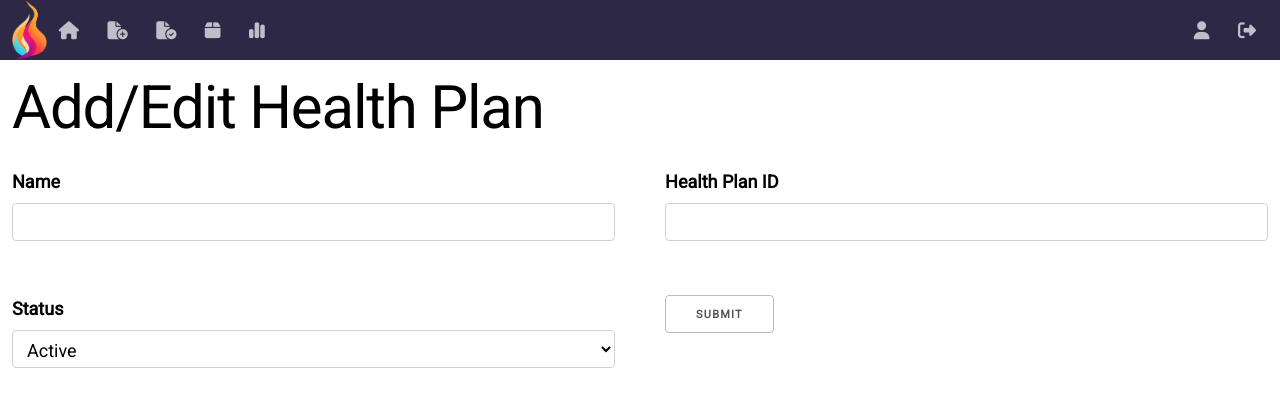
After one commit to rodneygauna/H3O_Inferno, a Flask app: page /settings/manage-health-plans/add-health-plan in a window 1280 px wide. The commit adds this page. Shown: the top 407 px of the page. Run offline with Flask 3, Linux system fonts and the light colour scheme; the visitor is signed in with stand-in values (Sample User, id 1); some libraries are stand-ins or nearby versions.

Commit message:
add and edit health plans

```diff
--- a/src/models.py
+++ b/src/models.py
@@ -51,6 +51,28 @@ class User(db.Model, UserMixin):
     def check_password(self, password):
         """Checks if the password is correct"""
         return check_password_hash(self.password_hash, password)
+
+
+# Model - HealthTrio Health Plans
+class HealthPlan(db.Model):
+    """Health Plans Model"""
+
+    __tablename__ = "health_plans"
+
+    # IDs
+    id = db.Column(db.Integer, primary_key=True)
+    # Health Plan Information
+    name = db.Column(db.String(255), nullable=False)
+    hp_id = db.Column(db.String(255), nullable=False)
+    # Status
+    status = db.Column(db.String(10), default="ACTIVE")
+    # Timestamps
+    created_date = db.Column(db.DateTime, nullable=False,
+                             default=datetime.utcnow)
+    updated_date = db.Column(db.DateTime)
+    # Updatestamps
+    created_by = db.Column(db.Integer, db.ForeignKey("users.id"))
+    updated_by = db.Column(db.Integer, db.ForeignKey("users.id"))
 
 
 # Model - Health App
--- a/src/settings/forms.py
+++ b/src/settings/forms.py
@@ -5,7 +5,8 @@ This file contains the forms for the Settings Blueprint.
 
 # Imports
 from flask_wtf import FlaskForm
-from wtforms import SubmitField, SelectField
+from wtforms import SubmitField, SelectField, StringField
+from wtforms.validators import DataRequired
 
 
 # Form - Change User's Role
@@ -24,3 +25,14 @@ class ChangeStatusForm(FlaskForm):
     status = SelectField('Status', choices=[('ACTIVE', 'Active'),
                                             ('INACTIVE', 'Inactive')])
     submit = SubmitField('Submit')
+
+
+# Form - Health Plans
+class HealthPlanForm(FlaskForm):
+    """Health Plans form"""
+
+    name = StringField('Name', validators=[DataRequired()])
+    hp_id = StringField('Health Plan ID', validators=[DataRequired()])
+    status = SelectField('Status', choices=[('ACTIVE', 'Active'),
+                                            ('INACTIVE', 'Inactive')])
+    submit = SubmitField('Submit')
--- a/src/settings/views.py
+++ b/src/settings/views.py
@@ -10,14 +10,16 @@ from flask import (
     redirect,
     url_for,
     request,
+    flash,
 )
 from flask_login import login_required
 from src.settings.forms import (
-    ChangeRoleForm, ChangeStatusForm
+    ChangeRoleForm, ChangeStatusForm, HealthPlanForm,
 )
 from src.decorators.decorators import admin_required
+from sqlalchemy import or_
 from src import db
-from src.models import User
+from src.models import User, HealthPlan
 
 
 # Blueprint Configuration
@@ -38,7 +40,6 @@ def settings():
 # Route - Settings > Manage Users
 @settings_bp.route('/settings/manage-users',
                    methods=['GET', 'POST'])
-@admin_required
 @login_required
 def manage_users():
     """Manage users page"""
@@ -102,3 +103,84 @@ def change_status(user_id):
                            title='Change Status',
                            form=form,
                            user=user)
+
+
+# Settings - Manage Health Plans
+@settings_bp.route('/settings/manage-health-plans',
+                   methods=['GET', 'POST'])
+@admin_required
+@login_required
+def manage_health_plans():
+    """Manage health plans page"""
+
+    health_plans = HealthPlan.query.all()
+
+    return render_template('settings/manage-health-plans.html',
+                           title='Manage Health Plans',
+                           health_plans=health_plans)
+
+
+# Settings - Manage Health Plans > Add Health Plan
+@settings_bp.route('/settings/manage-health-plans/add-health-plan',
+                   methods=['GET', 'POST'])
+@login_required
+def add_health_plan():
+    """Add health plan page"""
+
+    form = HealthPlanForm()
+
+    if form.validate_on_submit():
+        # Check if health plan already exists via name or health plan ID
+        health_plan = HealthPlan.query.filter(
+            or_(HealthPlan.name == form.name.data,
+                HealthPlan.hp_id == form.hp_id.data)).first()
+        if health_plan:
+            flash('Health plan already exists.', 'danger')
+
+        # Add to the database
+        health_plan = HealthPlan(
+            name=form.name.data,
+            hp_id=form.hp_id.data,
+            status=form.status.data,)
+        db.session.add(health_plan)
+        db.session.commit()
+
+        flash('Health Plan added successfully.', 'success')
+        return redirect(url_for('settings.manage_health_plans'))
+
+    return render_template('settings/add-edit-health-plan.html',
+                           title='Add Health Plan',
+                           form=form)
+
+
+# Settings - Manage Health Plans > Edit Health Plan
+@settings_bp.route(
+    '/settings/manage-health-plans/edit-health-plan/<int:health_plan_id>',
+    methods=['GET', 'POST'])
+@login_required
+def edit_health_plan(health_plan_id):
+    """Edit health plan page"""
+
+    health_plan = HealthPlan.query.get_or_404(health_plan_id)
+
+    form = HealthPlanForm()
+
+    if request.method == 'GET':
+        form.name.data = health_plan.name
+        form.hp_id.data = health_plan.hp_id
+        form.status.data = health_plan.status
+
+    if form.validate_on_submit():
+        # Update the database
+        health_plan.name = form.name.data
+        health_plan.hp_id = form.hp_id.data
+        health_plan.status = form.status.data
+        db.session.commit()
+
+        flash('Health Plan updated successfully.', 'success')
+        return redirect(url_for('settings.manage_health_plans'))
+
+    return render_template('settings/add-edit-health-plan.html',
+                           title='Edit Health Plan',
+                           form=form,
+                           health_plan=health_plan)
--- /dev/null
+++ b/src/templates/settings/add-edit-health-plan.html
@@ -0,0 +1,20 @@
+{% extends 'base.html' %} {% block content %}
+<h1>Add/Edit Health Plan</h1>
+<form method="post">
+  {{ form.hidden_tag() }}
+  <div class="row">
+    <div class="six columns">
+      {{ form.name.label }} {{ form.name(class="u-full-width") }}
+    </div>
+    <div class="six columns">
+      {{ form.hp_id.label }} {{ form.hp_id(class="u-full-width") }}
+    </div>
+  </div>
+  <div class="row">
+    <div class="six columns">
+      {{ form.status.label }} {{ form.status(class="u-full-width") }}
+    </div>
+    <div class="six columns">{{ form.submit }}</div>
+  </div>
+</form>
+{% endblock content %}
```
Also changed, not shown: src/templates/settings/manage-health-plans.html (added, +41 -0 lines), src/templates/settings/settings.html (+7 -0 lines).
